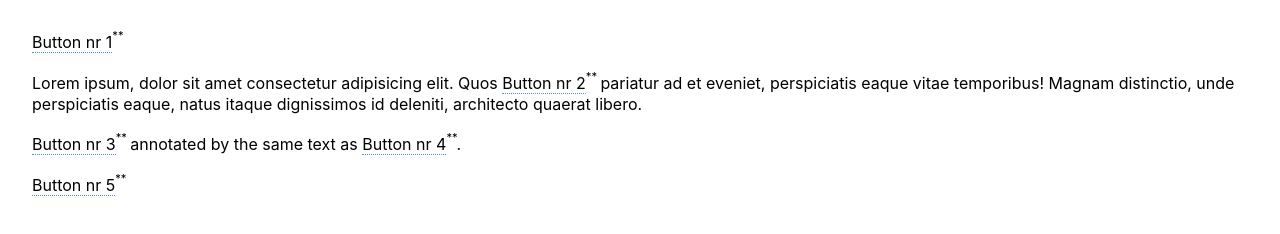
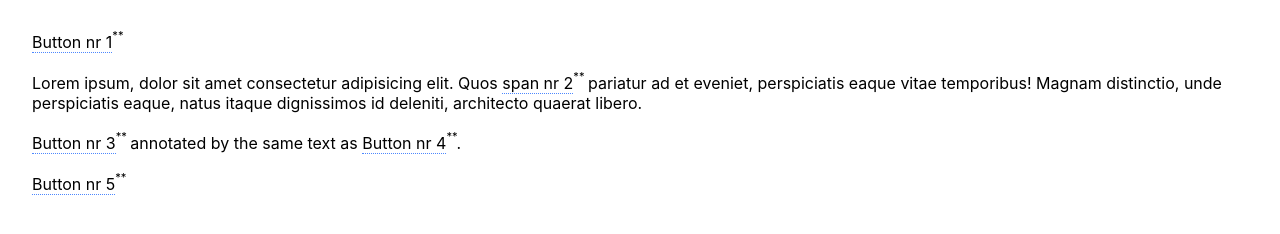
Before and after one commit to k-son/simple-text-annotations, a website: page index.html in a window 1280 px wide. Drawn offline with Linux system fonts and the light colour scheme.

Commit message:
Add span example

```diff
--- a/index.html
+++ b/index.html
@@ -17,7 +17,7 @@
     <button type="button" class="annotation-btn" data-text="text1" aria-describedby="">Button nr 1</button>
     </br>
     </br>
-    <p>Lorem ipsum, dolor sit amet consectetur adipisicing elit. Quos <button type="button" class="annotation-btn" data-text="text4" aria-describedby="">Button nr 2</button> pariatur ad et eveniet, perspiciatis eaque vitae temporibus! Magnam distinctio, unde perspiciatis eaque, natus itaque dignissimos id deleniti, architecto quaerat libero.</p>
+    <p>Lorem ipsum, dolor sit amet consectetur adipisicing elit. Quos <span class="annotation-btn" data-text="text4" aria-describedby="">span nr 2</span> pariatur ad et eveniet, perspiciatis eaque vitae temporibus! Magnam distinctio, unde perspiciatis eaque, natus itaque dignissimos id deleniti, architecto quaerat libero.</p>
     </br>
     <p><button type="button" class="annotation-btn" data-text="text2" aria-describedby="">Button nr 3</button> annotated by the same text as <button type="button" class="annotation-btn" data-text="text2" aria-describedby="">Button nr 4</button>.</p>
     </br>
```
